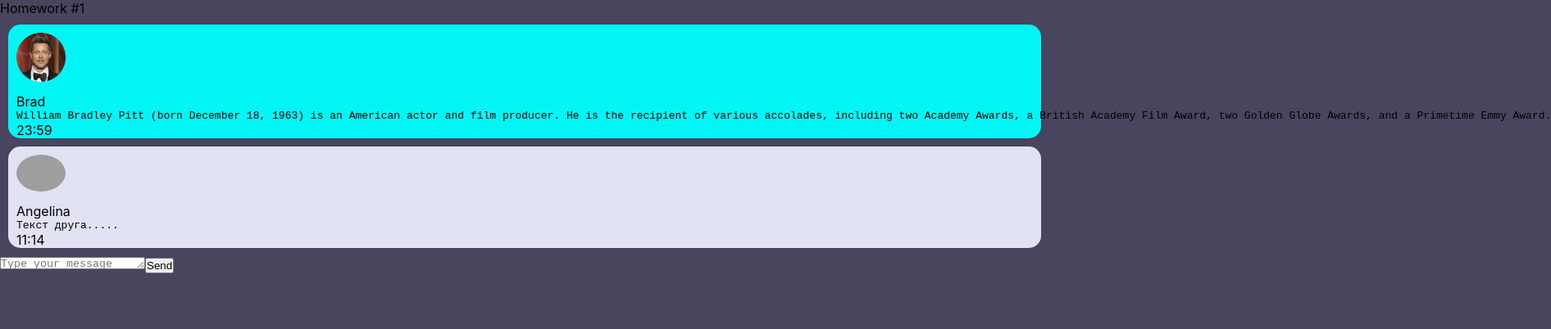
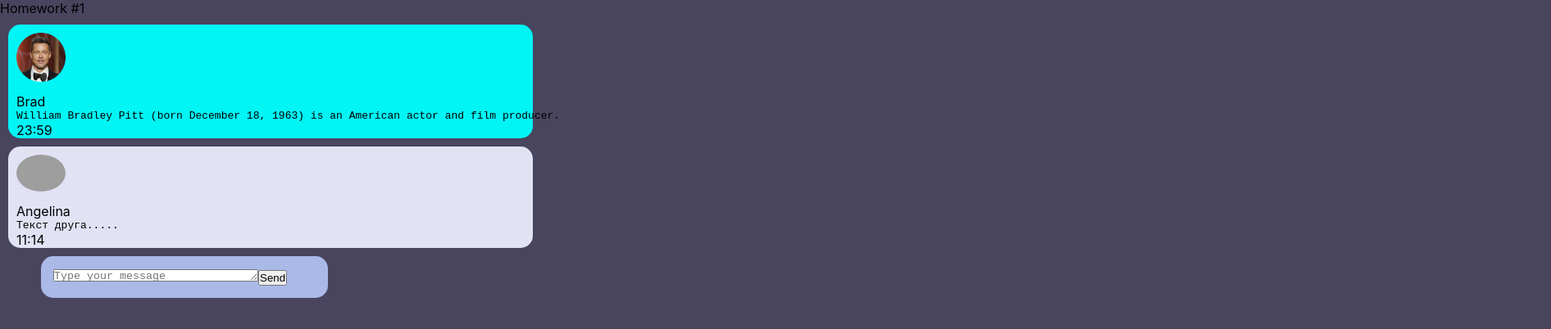
Before and after one commit to dmitrybdrv/hw, a React (Create React App) app: page / in a window 1280 px wide. Shown: the top 402 px of the page at 82% size, 1892 px wide, since content can reach past the window. Built offline with nearby package versions, Linux system fonts and the light colour scheme; grey boxes are pictures that could not be loaded.

Commit message:
nect step

```diff
--- a/src/s2-homeworks/hw01/HW1.tsx
+++ b/src/s2-homeworks/hw01/HW1.tsx
@@ -32,8 +32,7 @@ export const message0: MessageType = {
         name: 'Brad',  // можно менять
     },
     message: {
-        text: 'William Bradley Pitt (born December 18, 1963) is an American actor and film producer. ' +
-            'He is the recipient of various accolades, including two Academy Awards, a British Academy Film Award, two Golden Globe Awards, and a Primetime Emmy Award.', // можно менять
+        text: 'William Bradley Pitt (born December 18, 1963) is an American actor and film producer.',  // можно менять
         time: '23:59', // можно менять
     },
 }
--- a/src/s2-homeworks/hw01/friend-message/FriendMessage.module.css
+++ b/src/s2-homeworks/hw01/friend-message/FriendMessage.module.css
@@ -2,6 +2,8 @@
     background-color: #e1e2f4;
     border-radius: 15px;
     margin: 10px;
+    max-width: 50%;
+    min-width: 80px;
 }
 
 .friendImageAndText {
--- a/src/s2-homeworks/hw01/message-sender/MessageSender.module.css
+++ b/src/s2-homeworks/hw01/message-sender/MessageSender.module.css
@@ -1,8 +1,15 @@
 .sendForm {
-
+    margin-left: 50px;
+    background-color: #aab9e7;
+    width: 350px;
+    min-height: 50px;
+    height: auto;
+    padding: 15px;
+    border-radius: 15px;
 }
 
 .textarea {
+    width: 250px;
 
 }
 
@@ -13,6 +20,7 @@
 .button:hover {
 
 }
+
 .button:active {
 
 }
--- a/src/s2-homeworks/hw01/message/Message.module.css
+++ b/src/s2-homeworks/hw01/message/Message.module.css
@@ -2,6 +2,8 @@
     background-color: #02f5f5;
     border-radius: 15px;
     margin: 10px;
+    max-width: 50%;
+    min-width: 80px;
 }
 
 
```
